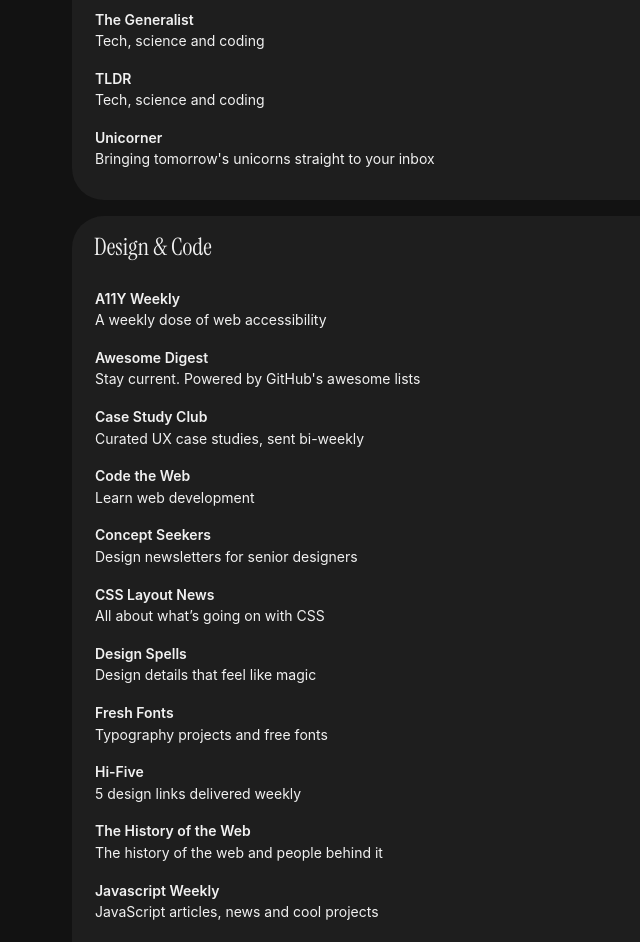
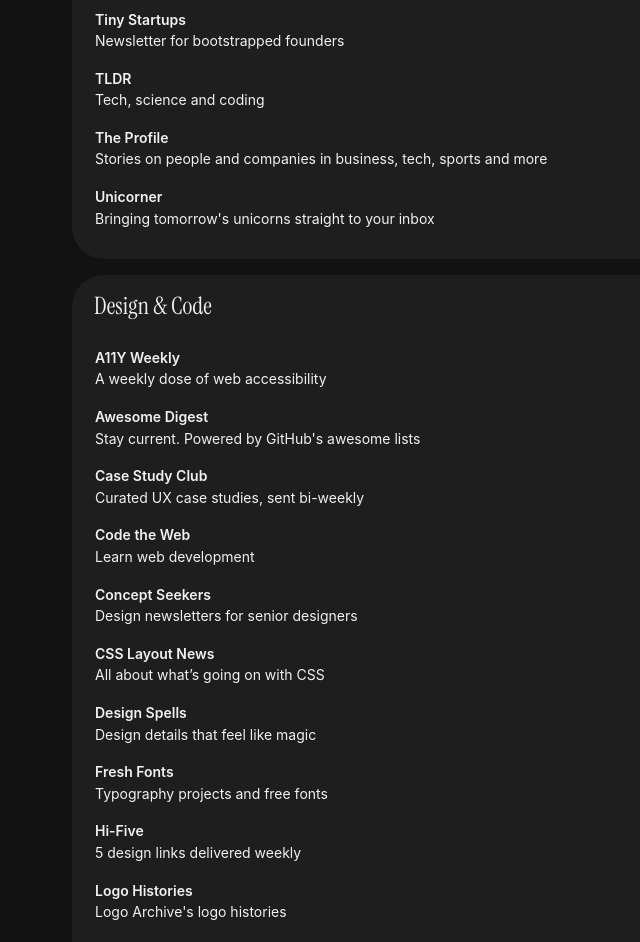
Before and after one commit to tangaroo/awesome-newsletters, a Next.js app: page / in a window 1280 px wide. Shown: the part 1600-2542 px from the top of the page, without its empty margins (268-908 px from the left). Built offline with nearby package versions, Linux system fonts and the light colour scheme.

Commit message:
updaded content

```diff
--- a/components/footer/footer.jsx
+++ b/components/footer/footer.jsx
@@ -5,7 +5,7 @@
   return (
     <Footer>
       <p>
-        &copy; 2023 / Say hey @{" "}
+        &copy; 2024 / Say hey @{" "}
         <a href="https://cassandratang.com">cassandratang.com</a>
       </p>
     </Footer>
--- a/public/links.json
+++ b/public/links.json
@@ -58,11 +58,6 @@
             "body": "A weekly newsletter about interesting people and their blogs"
           },
         {
-          "title": "Sitting Pretty",
-          "link": "https://sittingpretty.bulletin.com/",
-          "body": "Interiors, design and other things"
-        },
-        {
           "title": "Wait by Why",
           "link": "https://www.waitbutwhy.com",
           "body": "A new post every sometimes"
@@ -119,9 +114,19 @@
           "body": "Tech, science and coding"
         },
         {
+          "title": "Tiny Startups",
+          "link": "https://tinystartups.beehiiv.com/",
+          "body": "Newsletter for bootstrapped founders"
+        },
+        {
           "title": "TLDR",
           "link": "https://tldr.tech/",
           "body": "Tech, science and coding"
+        },
+        {
+          "title": "The Profile",
+          "link": "https://www.readtheprofile.com/",
+          "body": "Stories on people and companies in business, tech, sports and more"
         },
         {
             "title": "Unicorner",
@@ -180,6 +185,11 @@
           "body": "5 design links delivered weekly"
         },
         {
+          "title": "Logo Histories",
+          "link": "https://www.logohistories.com/",
+          "body": "Logo Archive's logo histories"
+        },
+        {
           "title": "The History of the Web",
           "link": "https://thehistoryoftheweb.com/",
           "body": "The history of the web and people behind it"
@@ -203,6 +213,11 @@
           "title": "Tiptoptypetips",
           "link": "https://tiptoptypetips.substack.com/",
           "body": "An irregular newsletter about typography"
+        },
+        {
+          "title": "Today in Design",
+          "link": "https://www.todayin.design/",
+          "body": "Designer news, delivered daily"
         },
         {
           "title": "User Onboard",
@@ -245,5 +260,20 @@
           "body": "Weekly(ish) illustrated would you rather scenarios"
         }
       ]
+    },
+    {
+      "heading": "Travel",
+      "rows": [
+        {
+          "title": "Out of Office",
+          "link": "https://12hrs.net/newsletter",
+          "body": "A weekly, short getaway in your inbox"
+        },
+        {
+          "title": "Outta Town",
+          "link": "https://www.outta.town/",
+          "body": "Curating beautiful homes across Europe"
+        }
+      ]
     }
   ]
```
